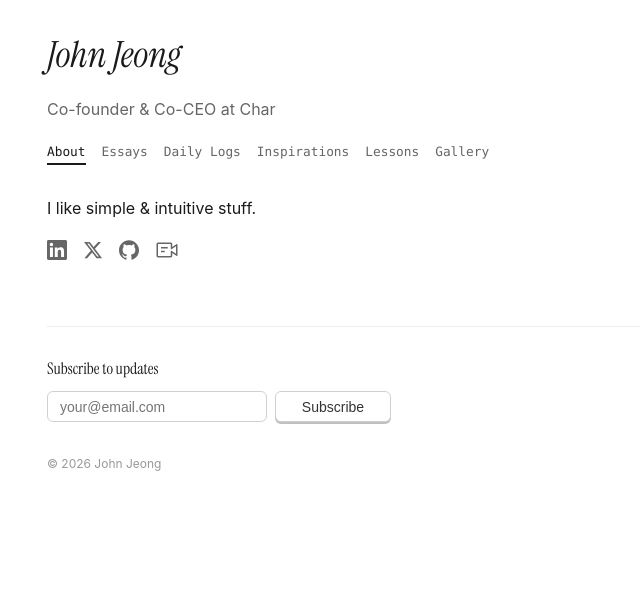
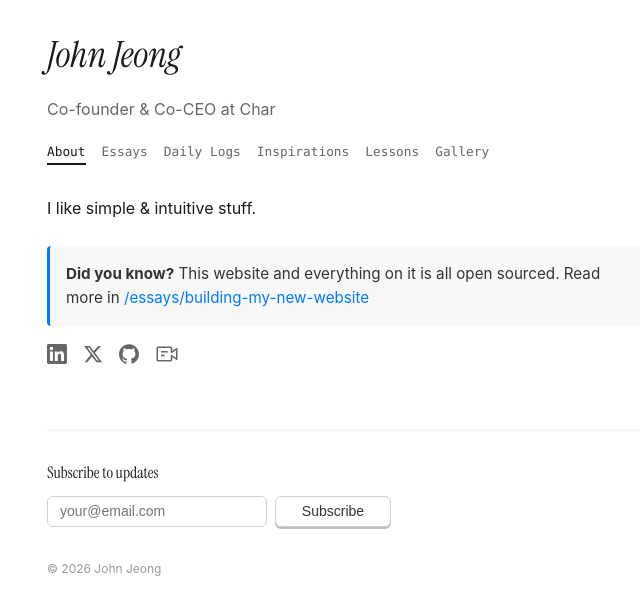
Before and after one commit to ComputelessComputer/johnjeong.com, an Astro site: page / in a window 1280 px wide. Shown: the whole page, without its empty margins (289-929 px from the left). Built offline with nearby package versions, Linux system fonts and the light colour scheme; Astro itself is replaced by a stand-in of ours.

Commit message:
Add open source info section to home page
Co-Authored-By: Warp <agent@warp.dev>

```diff
--- a/src/pages/index.astro
+++ b/src/pages/index.astro
@@ -7,6 +7,10 @@ import Header from "../components/Header.astro";
   <Header currentPage="home" />
 
   <p>I like simple & intuitive stuff.</p>
+
+  <div class="info-section">
+    <p><strong>Did you know?</strong> This website and everything on it is all open sourced. Read more in <a href="/essays/building-my-new-website">/essays/building-my-new-website</a></p>
+  </div>
 
   <div class="social">
     <a href="https://www.linkedin.com/in/johntopia/" target="_blank" rel="noopener" aria-label="LinkedIn">
@@ -70,6 +74,28 @@ import Header from "../components/Header.astro";
 </Base>
 
 <style>
+  .info-section {
+    margin-top: 1.5rem;
+    padding: 1rem;
+    background: #f8f8f8;
+    border-left: 3px solid #007aff;
+    border-radius: 4px;
+  }
+  .info-section p {
+    margin: 0;
+    color: #333;
+    font-size: 0.95rem;
+    line-height: 1.6;
+  }
+  .info-section a {
+    color: #007aff;
+    text-decoration: none;
+    border-bottom: 1px solid transparent;
+    transition: border-bottom-color 0.2s;
+  }
+  .info-section a:hover {
+    border-bottom-color: #007aff;
+  }
   .social {
     display: flex;
     gap: 1rem;
```
